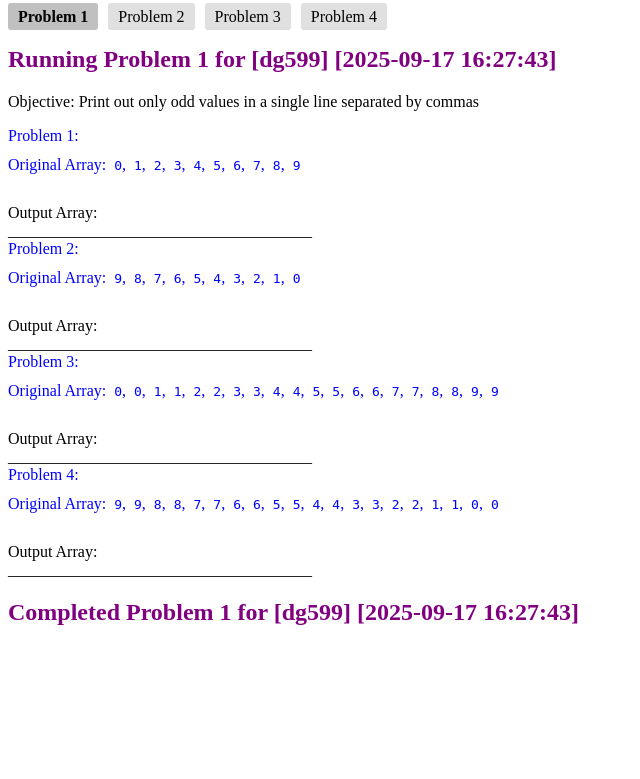
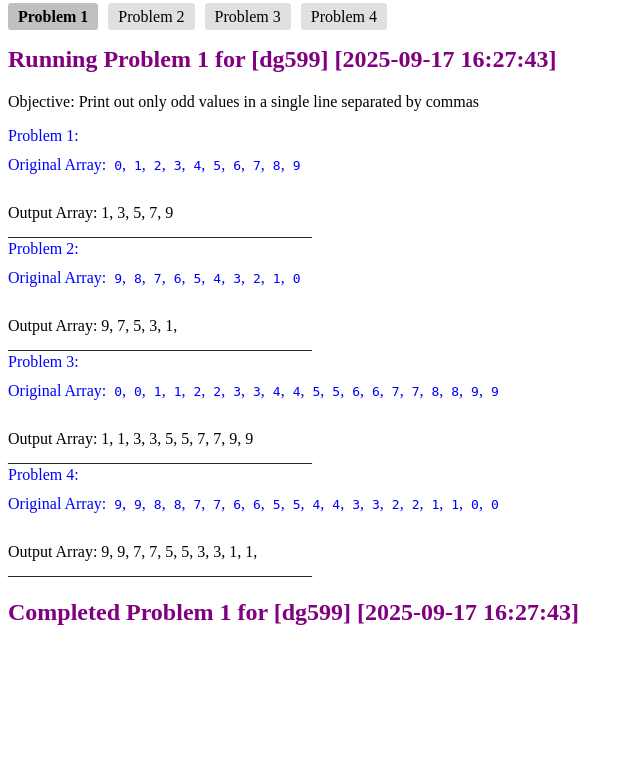
Before and after one commit to dylangarca/Car-Database-Management-System, a PHP site: page /M2/problem1.php in a window 1280 px wide. Shown: the top 779 px of the page, without its empty margins (0-640 px from the left). Run offline with PHP 8.4, Linux system fonts and the light colour scheme.

Commit message:
added solution to problem1

```diff
--- a/public_html/M2/problem1.php
+++ b/public_html/M2/problem1.php
@@ -24,6 +24,14 @@ function printOdds($arr, $arrayNumber)
     // Start Solution Edits
     // dg599 9/29/25 I'm going to make a for loop that iterates over each array and then checks the go through the numbers and do modulous 2 with a remainder of 1 will be odd and then print the numbers.
 
+    for($i =0; $i <count($arr); $i++){
+        if($arr[$i] %2 == 1){
+            echo $arr[$i];
+            if($i < count($arr) -1){
+                echo ", ";
+            }
+        }
+    }
 
     // End Solution Edits
     echo "<br>______________________________________<br>";
```
